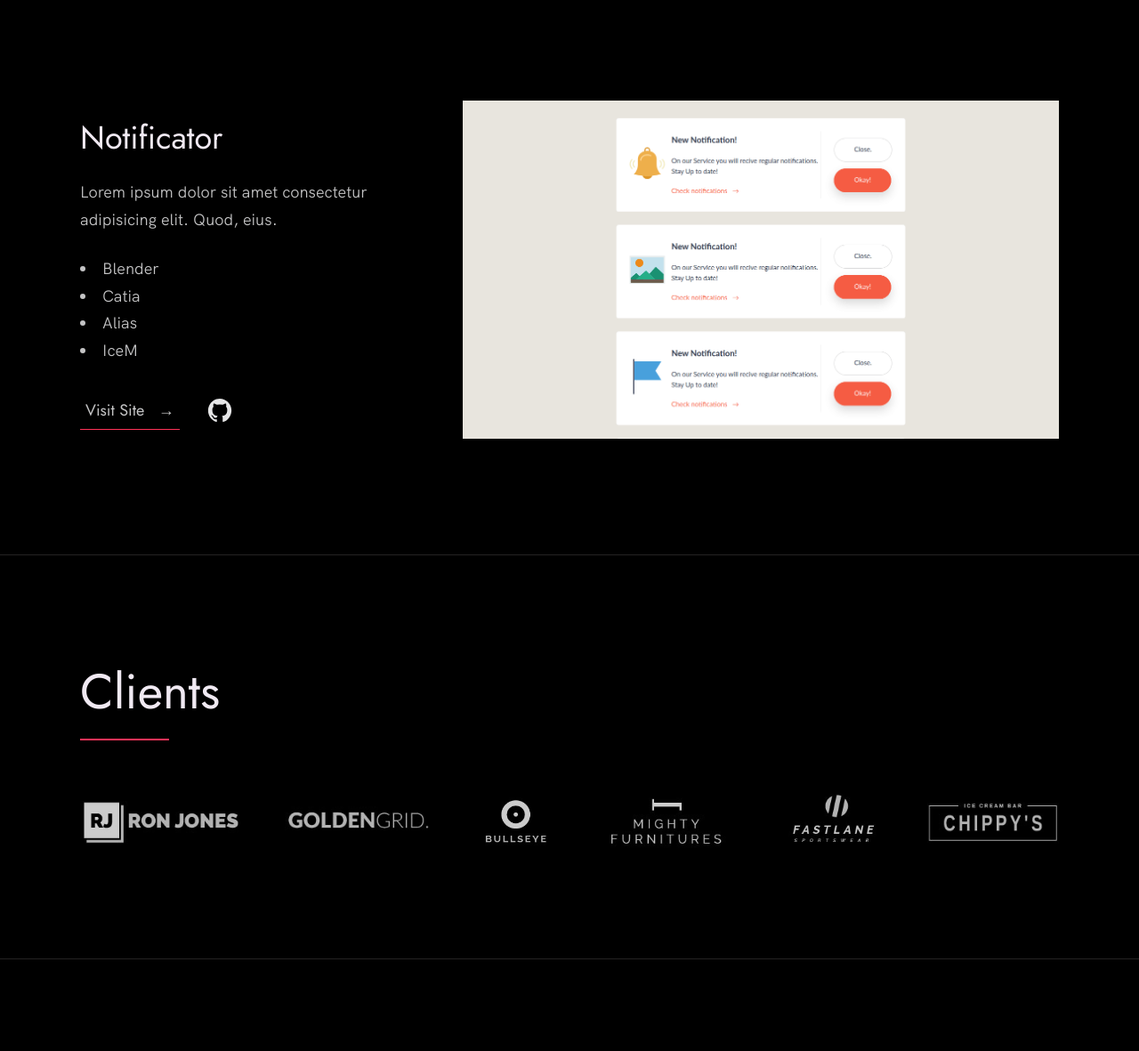
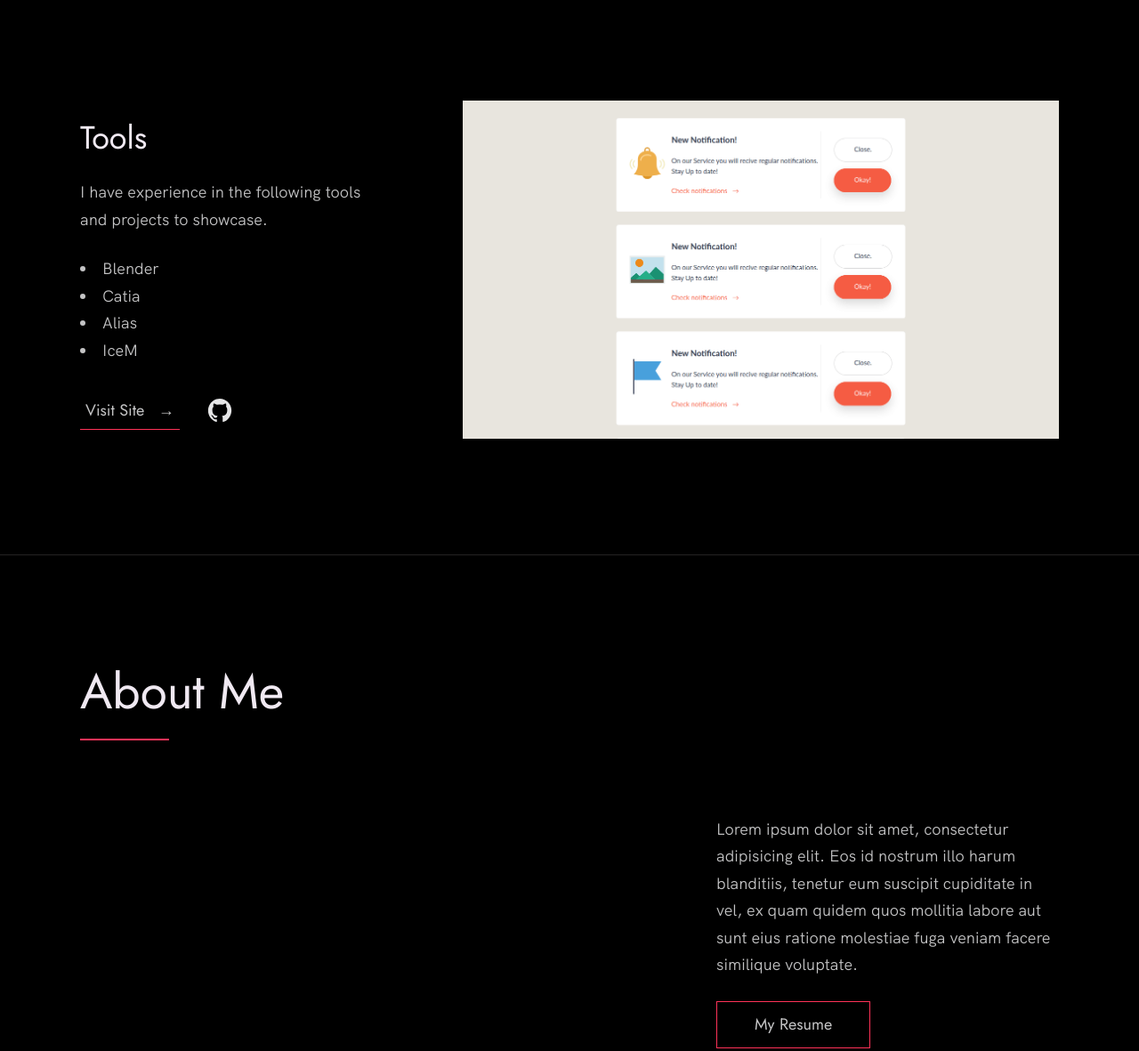
Before and after one commit to EmmaWernerDesign/Portfolio, a plain HTML site: page index.html in a window 1280 px wide. Shown: the part 2340-3521 px from the top of the page at 89% size. Drawn offline with Linux system fonts and the light colour scheme.

Commit message:
Update index.html

```diff
--- a/index.html
+++ b/index.html
@@ -121,10 +121,9 @@
 
           <div class="work__box">
             <div class="work__text">
-              <h3>Notificator</h3>
+              <h3>Tools</h3>
               <p>
-                Lorem ipsum dolor sit amet consectetur adipisicing elit. Quod,
-                eius.
+                I have experience in the following tools and projects to showcase.
               </p>
               <ul class="work__list">
                   <li>Blender</li>
@@ -152,11 +151,11 @@
 
     <!-- ***** Clients ***** -->
 
-    <section class="client" id="clients">
+    <!--<section class="client" id="clients">
       <div class="row">
         <h2>Clients</h2>
         <div class="client__logos">
-          <!-- Add logos of the clients or companies you'have worked with. -->
+           Add logos of the clients or companies you'have worked with.
           <img src="./images/ronjones.png" class="client__logo" alt="Company 2" />
           <img src="./images/goldengrid.png" class="client__logo" alt="Company 3" />
           <img src="./images/bullseye.png" class="client__logo" alt="Company 1" />
@@ -165,7 +164,7 @@
           <img src="./images/chippy.png" class="client__logo" alt="Company 1" />
         </div>
       </div>
-    </section>
+    </section>-->
 
     <!-- ***** About ***** -->
 
@@ -209,7 +208,9 @@
           me is via an email.
         </p>
         <!-- Replace the email with yours -->
-        <a href="mailto:you@example.com" class="btn">you@example.com</a>
+        <a href="mailto:you@example.com" class="btn">
+            emmajuliawerner@gmail.com
+        </a>
       </div>
     </div>
   </section>
```
